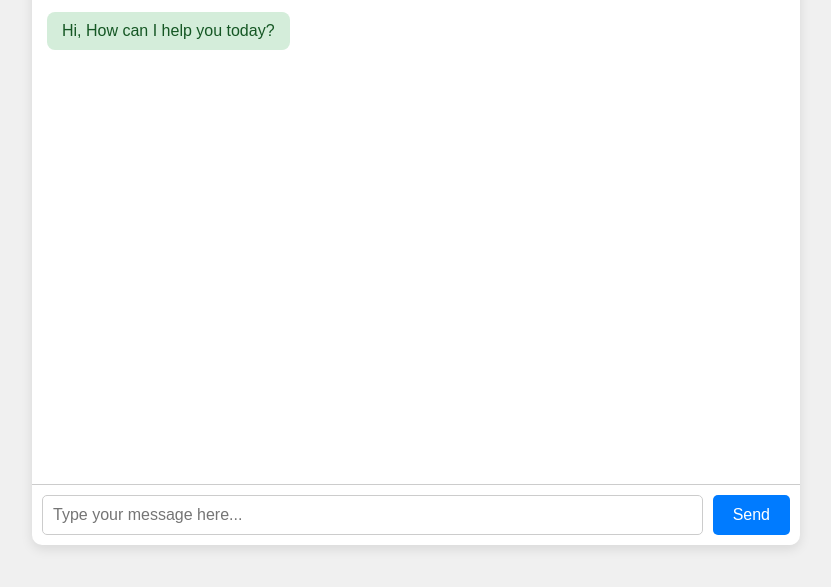
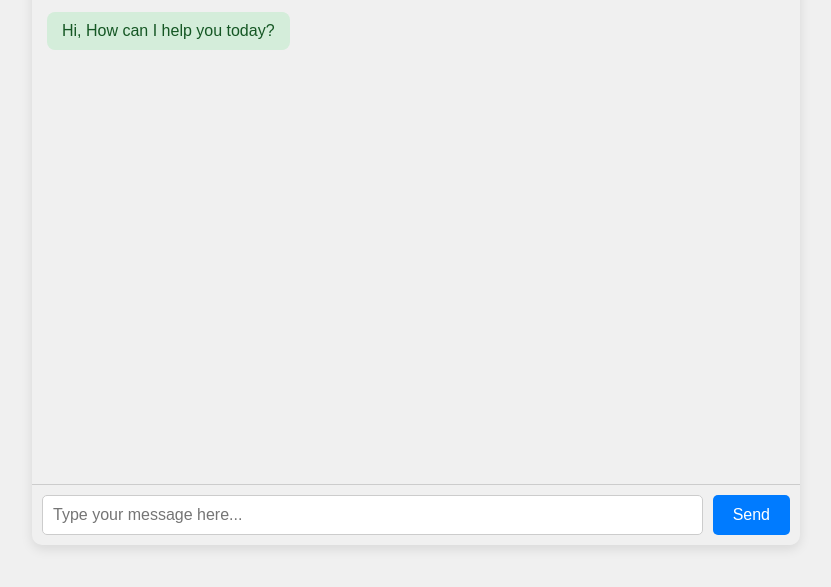
Before and after one commit to KKICL12/influenceai-chatbot, a plain HTML site: page index.html in a window 1280 px wide. Shown: the part 155-742 px from the top of the page, without its empty margins (224-1055 px from the left). Drawn offline with Linux system fonts and the light colour scheme.

Commit message:
Update index.html

```diff
--- a/index.html
+++ b/index.html
@@ -20,7 +20,7 @@
             max-width: 800px;
             min-width: 300px;
             height: 75vh; /* Larger height to accommodate chat */
-            background-color: white;
+            background-color: transparent; /* Changed to transparent */
             border-radius: 10px;
             box-shadow: 0 4px 12px rgba(0, 0, 0, 0.1);
             display: flex;
```
